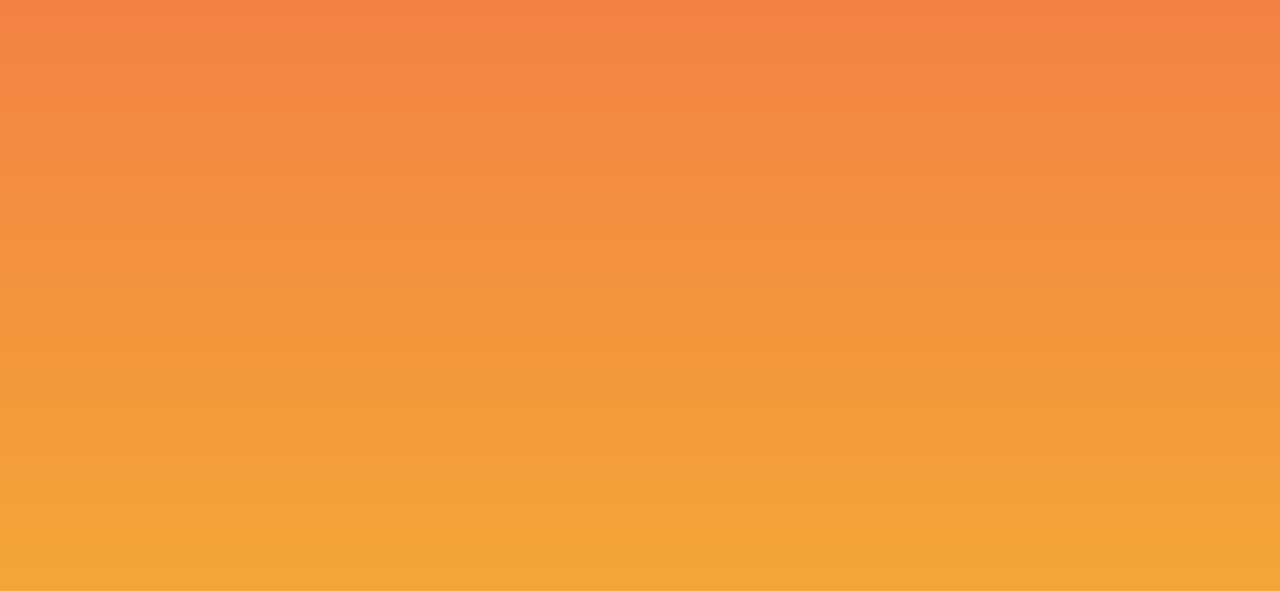
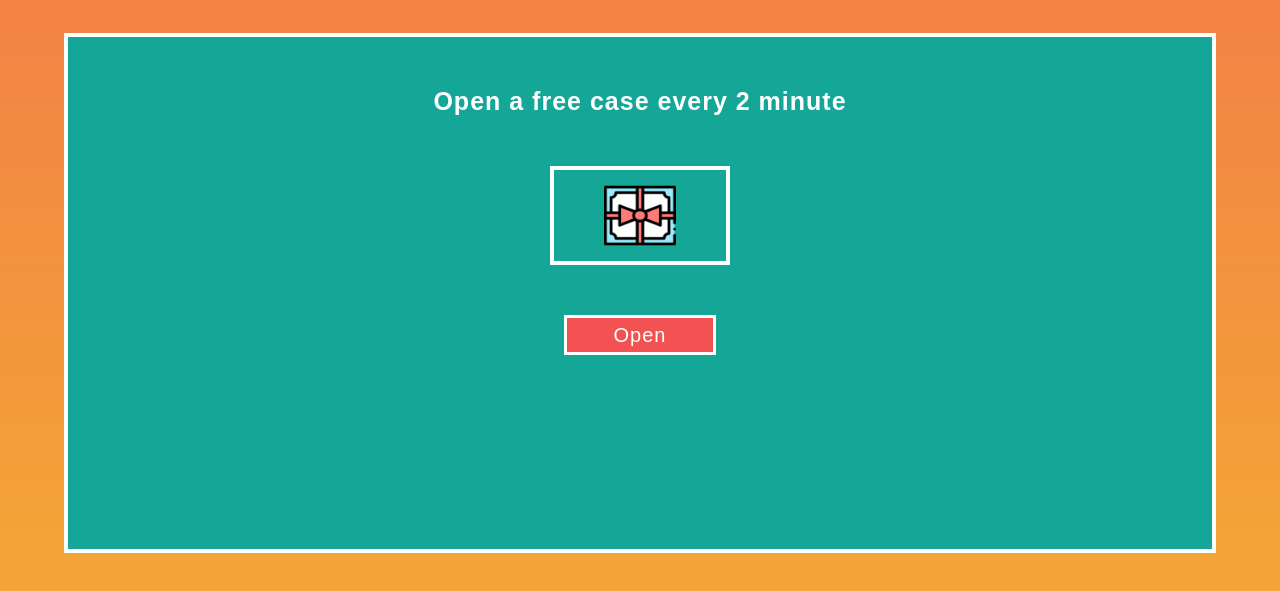
Before and after one commit to Meerch/Candy-Cases, a website built with webpack: page src/index.html in a window 1280 px wide. Shown: the part 195-786 px from the top of the page. Built offline with nearby package versions, Linux system fonts and the light colour scheme; a web font is replaced by a local one.

Commit message:
maked template section free

```diff
--- a/src/index.html
+++ b/src/index.html
@@ -36,6 +36,20 @@
             </div>
         </div>
     </nav>
+    <section class="free">
+        <div class="container">
+            <div class="free__content">
+                <div class="free__title">Open a free case every 2 minute</div>
+                <div class="free__case">
+                    <img src="src/assets/cases/free.png" alt="Case" class="free__case-image">
+                </div>
+                <div class="free__button open">
+                    <span class="free__button--text">Open</span>
+                </div>
+
+            </div>
+        </div>
+    </section>
 
 </div>
 
--- a/src/scss/index.scss
+++ b/src/scss/index.scss
@@ -66,7 +66,7 @@ input {
 
 ::-webkit-scrollbar-button {
   width: 5px;
-  height: 0px;
+  height: 0;
 }
 
 ::-webkit-scrollbar-track {
@@ -74,8 +74,8 @@ input {
 }
 
 ::-webkit-scrollbar-thumb {
-  -webkit-border-radius: 0px;
-  border-radius: 0px;
+  -webkit-border-radius: 0;
+  border-radius: 0;
   background-color: #0c6359;
 }
 
@@ -85,7 +85,7 @@ input {
 
 ::-webkit-resizer {
   width: 4px;
-  height: 0px;
+  height: 0;
 }
 
 ::-webkit-scrollbar {
@@ -188,7 +188,7 @@ input {
     content: '';
     width: 120px;
     height: 120px;
-    background: url("../assets/cases/case-7.png");
+    background: url("../assets/cases/free.png");
     background-size: cover;
     bottom: -2%;
     right: -3.5%;
@@ -611,3 +611,59 @@ input {
   margin-bottom: 10px;
   font-size: 20px;
 }
+
+// Free
+
+.free {
+  margin-top: 40px;
+}
+
+.free__content {
+  width: 100%;
+  height: 65vh;
+  padding: 20px 100px;
+  text-align: center;
+  @include defaultBlock();
+  overflow: auto;
+}
+
+.free__title {
+  letter-spacing: 1px;
+  margin-top: 30px;
+  text-align: center;
+  font-size: 25px;
+  font-weight: 700;
+}
+
+.free__case {
+  display: flex;
+  margin: 50px auto;
+}
+
+.free__case-image {
+  margin: auto;
+  height: auto;
+  width: 19%;
+  border: 4px solid #fff;
+  padding: 10px 50px;
+}
+
+.free__button {
+  margin:  40px auto 0;
+  font-size: 20px;
+  background-color: $red;
+  width: 16%;
+  height: 40px;
+  border: 3px solid #fff;
+  cursor: pointer;
+  display: flex;
+
+  &:hover {
+    background-color: darken($red, 5);
+  }
+}
+
+.free__button--text {
+  margin: auto;
+  letter-spacing: 1px;
+}
```
Also changed, not shown: src/assets/cases/case-6.png, src/assets/cases/case-7.png (deleted), src/assets/cases/free.png (added).
